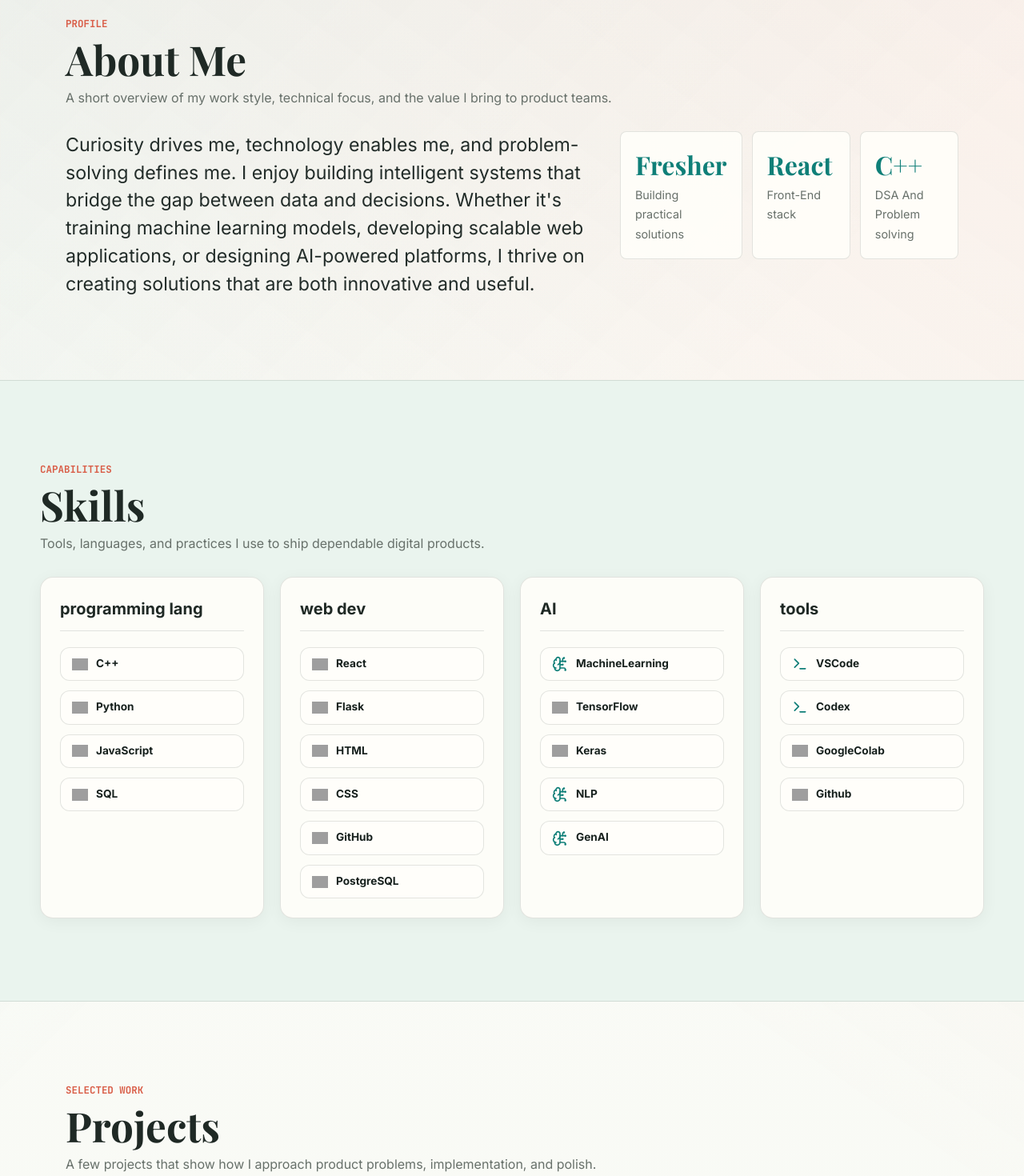
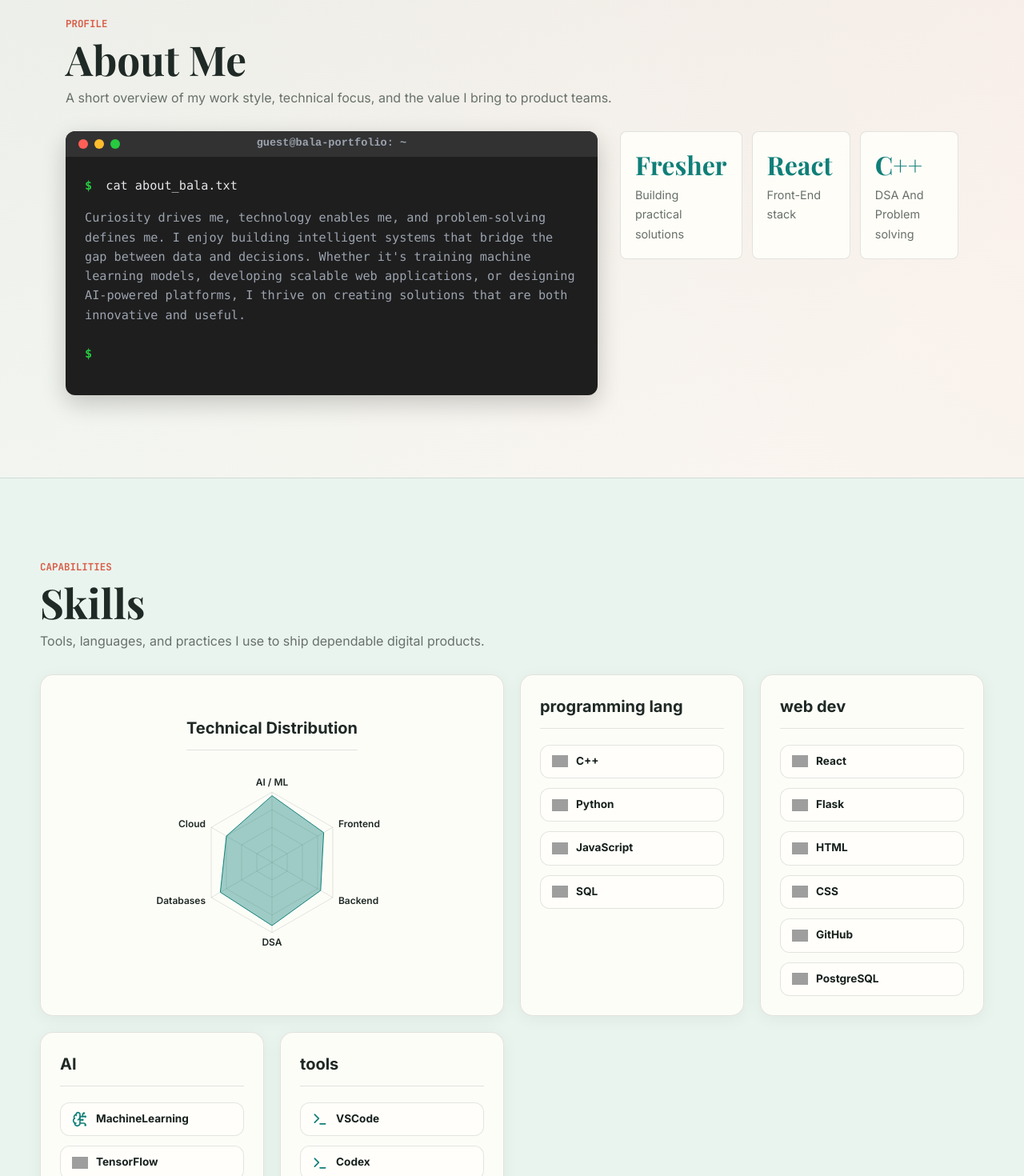
Before and after one commit to balas05/Portfolio, a React (Vite) app: page / in a window 1280 px wide. Shown: the part 1025-2495 px from the top of the page at 80% size. Built offline with nearby package versions, Linux system fonts and the light colour scheme; no server answers; grey boxes are pictures that could not be loaded.

Commit message:
Add Developer Terminal and Radar Chart

```diff
--- a/src/components/PublicPortfolio.jsx
+++ b/src/components/PublicPortfolio.jsx
@@ -1,4 +1,5 @@
 import { useState, useEffect } from "react";
+import { Radar, RadarChart, PolarGrid, PolarAngleAxis, PolarRadiusAxis, ResponsiveContainer } from "recharts";
 import {
   ArrowUpRight,
   Award,
@@ -287,7 +288,21 @@ function About({ data }) {
     <section id="about" className="section">
       <SectionHeader section={data.sections.about} />
       <div className="about-grid">
-        <p className="about-copy">{data.personal.about}</p>
+        <div className="about-terminal">
+          <div className="terminal-header">
+            <div className="terminal-dots">
+              <span className="dot red"></span>
+              <span className="dot yellow"></span>
+              <span className="dot green"></span>
+            </div>
+            <span className="terminal-title">guest@bala-portfolio: ~</span>
+          </div>
+          <div className="terminal-body">
+            <p className="command"><span className="prompt">$</span> cat about_bala.txt</p>
+            <p className="output">{data.personal.about}</p>
+            <p className="command"><span className="prompt">$</span> <span className="typewriter-cursor">|</span></p>
+          </div>
+        </div>
         <div className="about-sidebar">
           <div className="stats-grid">
             {data.stats.map((stat) => (
@@ -305,10 +320,34 @@ function About({ data }) {
 }
 
 function Skills({ data }) {
+  const radarData = [
+    { subject: 'AI / ML', A: 95, fullMark: 100 },
+    { subject: 'Frontend', A: 85, fullMark: 100 },
+    { subject: 'Backend', A: 80, fullMark: 100 },
+    { subject: 'DSA', A: 90, fullMark: 100 },
+    { subject: 'Databases', A: 85, fullMark: 100 },
+    { subject: 'Cloud', A: 75, fullMark: 100 },
+  ];
+
   return (
     <section id="skills" className="section tinted">
       <SectionHeader section={data.sections.skills} />
       <div className="bento-skill-grid">
+        <article className="bento-skill-card radar-card">
+          <div className="bento-card-header">
+            <h3>Technical Distribution</h3>
+          </div>
+          <div style={{ width: '100%', height: 280, marginTop: '-20px' }}>
+            <ResponsiveContainer width="100%" height="100%">
+              <RadarChart cx="50%" cy="50%" outerRadius="65%" data={radarData}>
+                <PolarGrid stroke="var(--line)" />
+                <PolarAngleAxis dataKey="subject" tick={{ fill: 'var(--charcoal)', fontSize: 12, fontWeight: 600 }} />
+                <PolarRadiusAxis angle={30} domain={[0, 100]} tick={false} axisLine={false} />
+                <Radar name="Skills" dataKey="A" stroke="var(--teal)" fill="var(--teal)" fillOpacity={0.4} />
+              </RadarChart>
+            </ResponsiveContainer>
+          </div>
+        </article>
         {data.skills.map((group) => (
           <article className="bento-skill-card" key={group.category}>
             <div className="bento-card-header">
--- a/src/styles.css
+++ b/src/styles.css
@@ -1661,3 +1661,84 @@ a,
 .lc-total strong {
   color: var(--charcoal);
 }
+
+/* Terminal Widget */
+.about-terminal {
+  background: #1e1e1e;
+  border-radius: 12px;
+  overflow: hidden;
+  box-shadow: 0 10px 30px rgba(0, 0, 0, 0.2);
+  display: flex;
+  flex-direction: column;
+  animation: fade-up 0.52s ease both;
+  height: fit-content;
+}
+
+.terminal-header {
+  background: #323233;
+  padding: 10px 16px;
+  display: flex;
+  align-items: center;
+  position: relative;
+}
+
+.terminal-dots {
+  display: flex;
+  gap: 8px;
+}
+
+.terminal-dots .dot {
+  width: 12px;
+  height: 12px;
+  border-radius: 50%;
+}
+
+.dot.red { background: #ff5f56; }
+.dot.yellow { background: #ffbd2e; }
+.dot.green { background: #27c93f; }
+
+.terminal-title {
+  position: absolute;
+  left: 50%;
+  transform: translateX(-50%);
+  color: #9ca3af;
+  font-family: monospace;
+  font-size: 0.85rem;
+  font-weight: 600;
+}
+
+.terminal-body {
+  padding: 24px;
+  font-family: 'Consolas', 'Monaco', 'Courier New', monospace;
+  font-size: 0.95rem;
+  line-height: 1.6;
+  color: #e5e7eb;
+}
+
+.command {
+  margin: 0 0 16px 0;
+  color: #e5e7eb;
+}
+
+.prompt {
+  color: #27c93f;
+  margin-right: 8px;
+  font-weight: bold;
+}
+
+.output {
+  margin: 0 0 24px 0;
+  color: #9ca3af;
+  white-space: pre-wrap;
+}
+
+/* Radar Card */
+.radar-card {
+  align-items: center;
+  justify-content: center;
+}
+@media (min-width: 640px) {
+  .radar-card {
+    grid-column: span 2;
+  }
+}
```
Also changed, not shown: package.json (+4 -4 lines), 1 other file (tests, documents, lock files or other folders).
